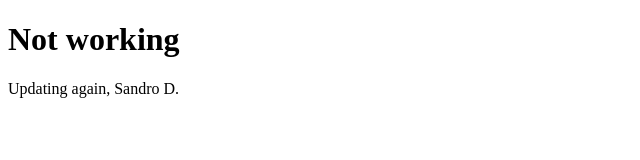
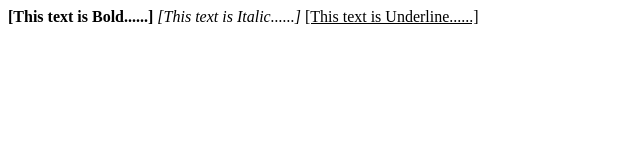
Before and after one commit to SandWich32/evlq.site, a plain HTML site: page index.html in a window 1280 px wide. Shown: the whole page, without its empty margins (0-640 px from the left). Drawn offline with Linux system fonts and the light colour scheme.

Commit message:
Update index.html

```diff
--- a/index.html
+++ b/index.html
@@ -1,9 +1,12 @@
-<!DOCTYPE html>
-<html>
-<body>
-
-<h1>Not working</h1>
-<p>Updating again, Sandro D.</p>
-
-</body>
-</html>
+<Html>
+<Head>
+<title>
+Example of make a text B,I,U
+</title>
+</Head>
+<Body>
+<b> [This text is Bold......] </b>
+<I> [This text is Italic......] </I>
+<U> [This text is Underline......] </U>
+</Body>
+</Html>
```
